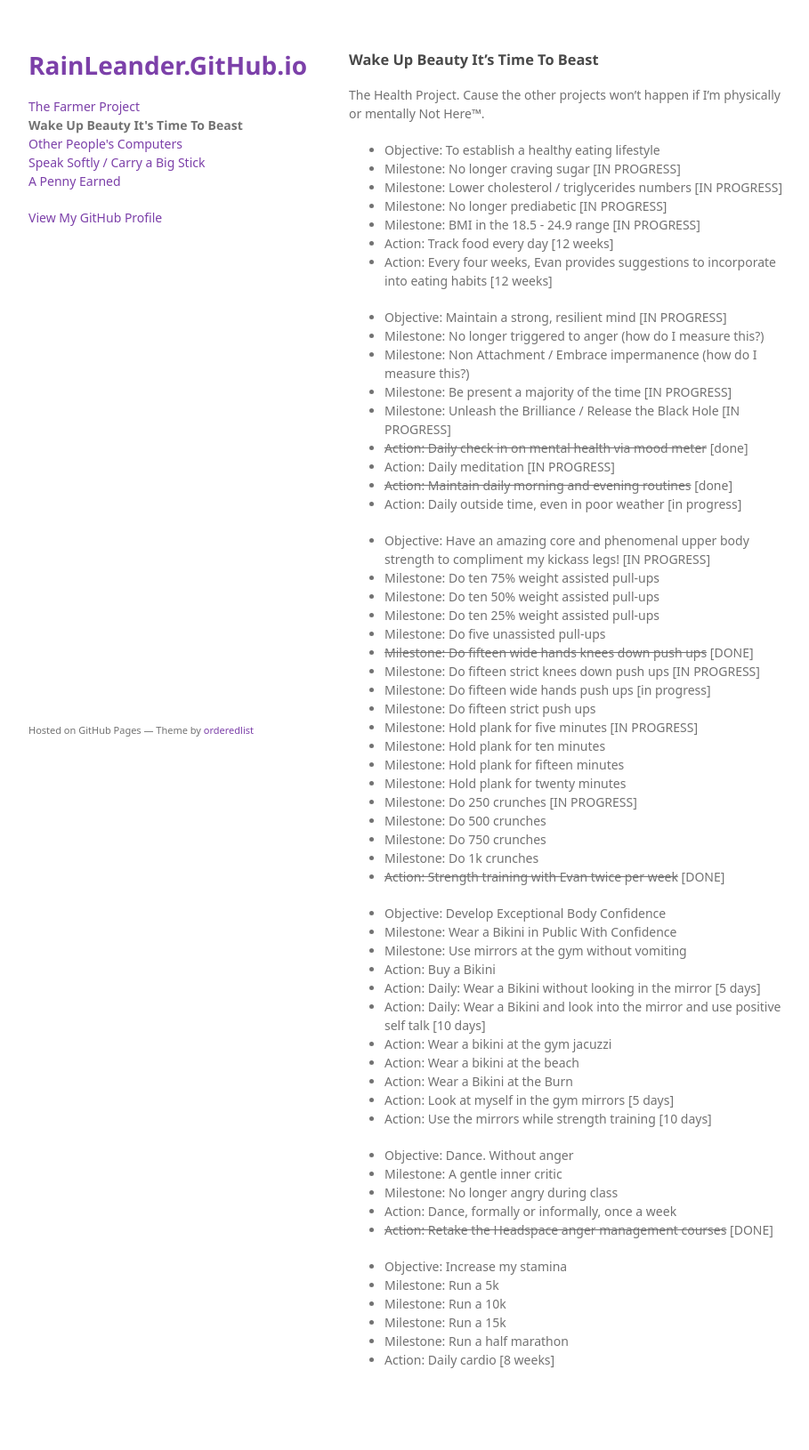
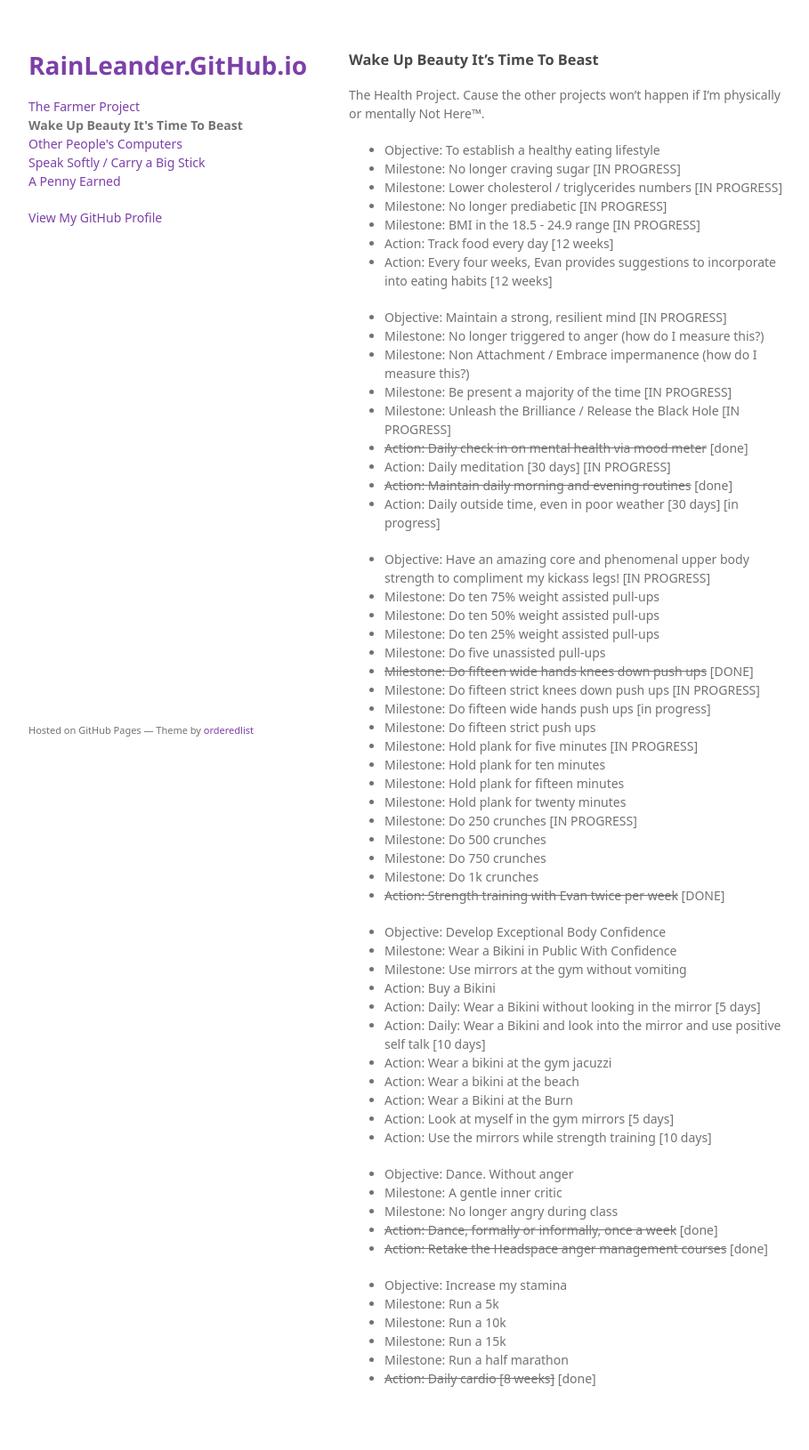
Before and after one commit to rainleander/rainleander.github.io, a Jekyll site: the page wake-up-beauty.html, which Jekyll copies as it is, in a window 1280 px wide. Shown: the whole page at 89% size, without its empty margins (178-1087 px from the left). Built offline with Jekyll 4.4.1, drawn with Linux system fonts in a browser that asks for light colours; some web fonts are replaced; before the commit the page ends 1609 px from its top, so only the background shows below that.

Commit message:
Update wake-up-beauty.html

```diff
--- a/wake-up-beauty.html
+++ b/wake-up-beauty.html
@@ -44,9 +44,9 @@
           <li>Milestone: Be present a majority of the time [IN PROGRESS]</li>
           <li>Milestone: Unleash the Brilliance / Release the Black Hole [IN PROGRESS]</li>
           <li><strike>Action: Daily check in on mental health via mood meter</strike> [done]</li>
-          <li>Action: Daily meditation [IN PROGRESS]</li>
+          <li>Action: Daily meditation [30 days] [IN PROGRESS]</li>
           <li><strike>Action: Maintain daily morning and evening routines</strike> [done]</li>
-          <li>Action: Daily outside time, even in poor weather [in progress]</li></ul>
+          <li>Action: Daily outside time, even in poor weather [30 days] [in progress]</li></ul>
 
         <ul><li>Objective: Have an amazing core and phenomenal upper body strength to compliment my kickass legs! [IN PROGRESS]</li>
           <li>Milestone: Do ten 75% weight assisted pull-ups</li>
@@ -83,15 +83,15 @@
         <ul><li>Objective: Dance. Without anger</li>
           <li>Milestone: A gentle inner critic</li>
           <li>Milestone: No longer angry during class</li>
-          <li>Action: Dance, formally or informally, once a week</li>
-          <li><strike>Action: Retake the Headspace anger management courses</strike> [DONE]</li></ul>
+          <li><strike>Action: Dance, formally or informally, once a week</strike> [done]</li>
+          <li><strike>Action: Retake the Headspace anger management courses</strike> [done]</li></ul>
 
         <ul><li>Objective: Increase my stamina</li>
           <li>Milestone: Run a 5k</li>
           <li>Milestone: Run a 10k</li>
           <li>Milestone: Run a 15k</li>
           <li>Milestone: Run a half marathon</li>
-          <li>Action: Daily cardio [8 weeks]</li></ul>
+          <li><strike>Action: Daily cardio [8 weeks]</strike> [done]</li></ul>
 </p>
 
       </section>
```
